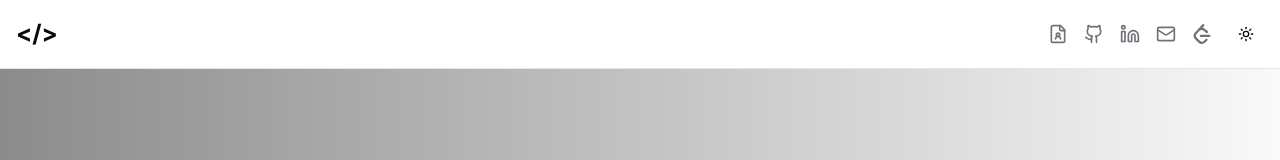
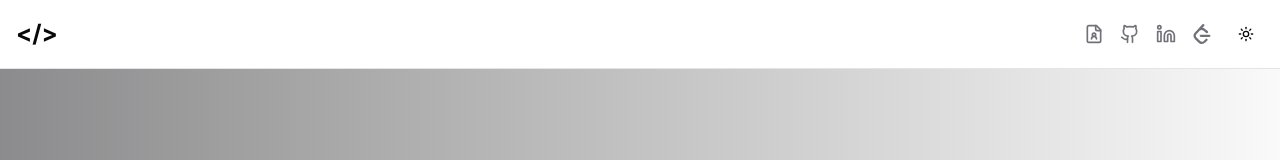
Before and after one commit to SaranshBangar/Portfolio, a Next.js app: page / in a window 1280 px wide. Shown: the top 160 px of the page. Built offline with nearby package versions, Linux system fonts and the light colour scheme.

Commit message:
removed mail social link

```diff
--- a/src/app/page.tsx
+++ b/src/app/page.tsx
@@ -199,11 +199,6 @@ export default function Resume() {
       icon: <Linkedin className="size-5" />,
       href: "https://www.linkedin.com/in/saransh-bangar/",
       label: "LinkedIn",
-    },
-    {
-      icon: <Mail className="size-5" />,
-      href: "mailto:saranshbangad@gmail.com",
-      label: "Email",
     },
     {
       icon: <SiLeetcode className="size-5" />,
```
